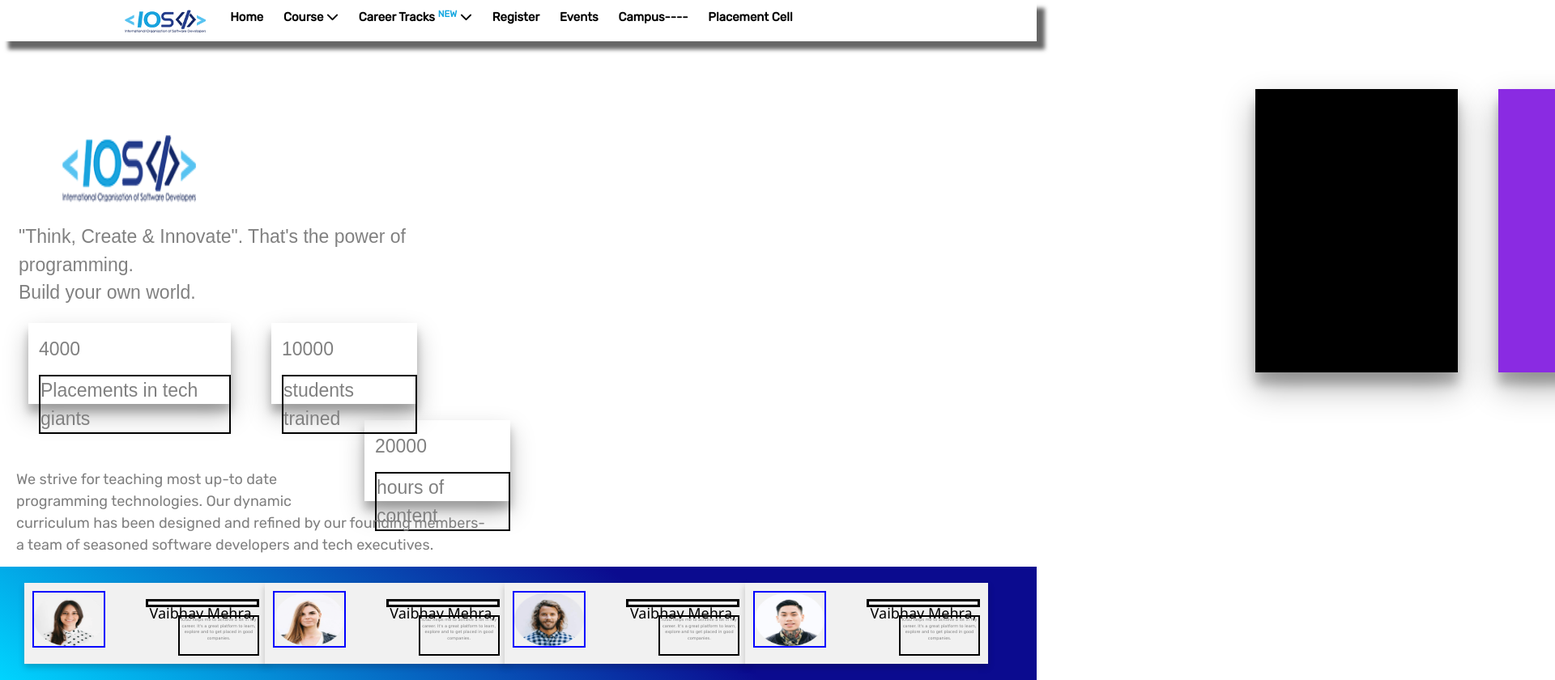
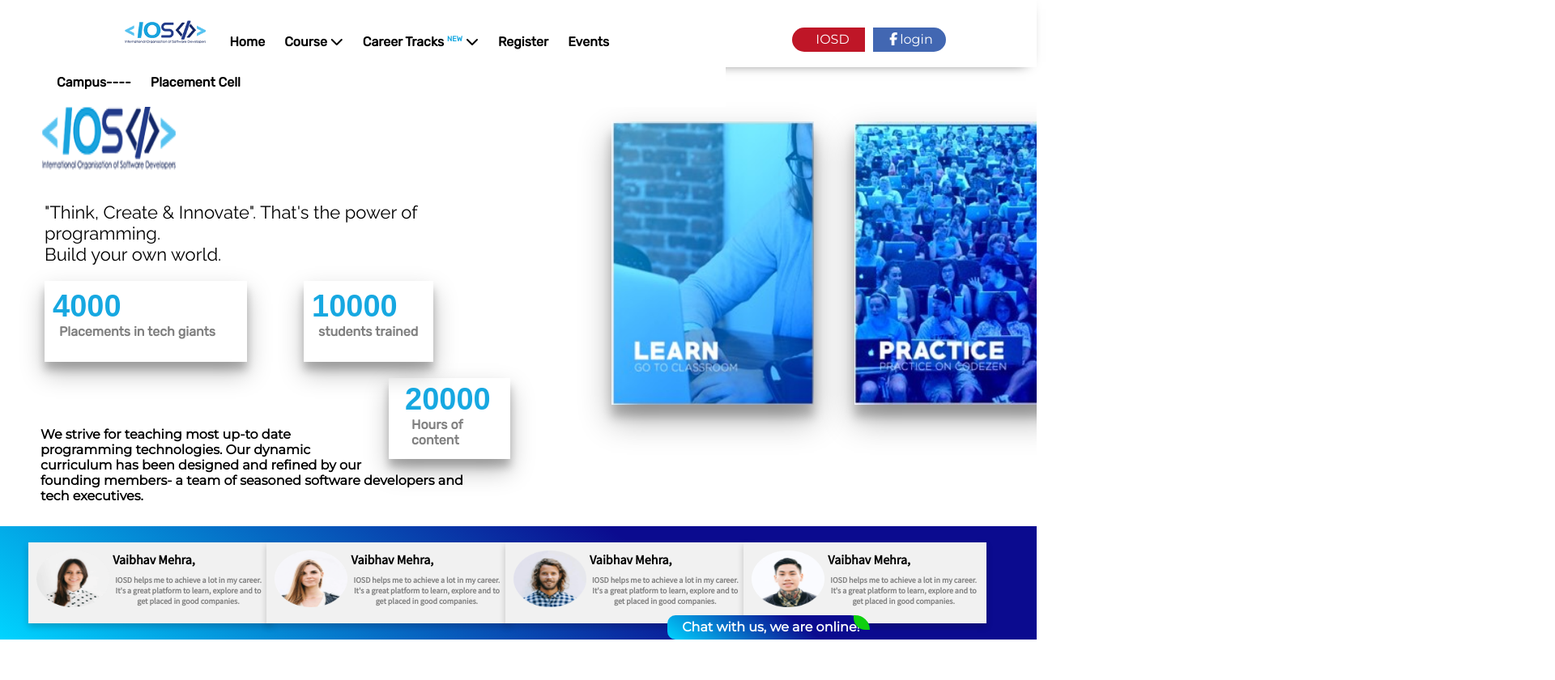
Before and after one commit to ShreyaPrasad1209/ISOC-19, a plain HTML site: page index.html in a window 1280 px wide. Shown: the top 840 px of the page at 81% size, 1920 px wide, since content can reach past the window. After the commit the page ends 800 px from the top, so only its background shows below. Drawn offline with nearby package versions, Linux system fonts and the light colour scheme.

Commit message:
Add files via upload

```diff
--- a/index.css
+++ b/index.css
@@ -1,6 +1,10 @@
 *{
     margin: 0;
     padding: 0;
+    box-sizing: border-box;
+}
+html, body{
+    overflow-x: hidden;
 }
 
 .header {
@@ -9,8 +13,68 @@
     top: 0;
     left: 0;
     z-index: 1;
-    height: 80px;
+    height: 83px;
+    box-shadow: none;
+    background: #fff;
+    box-shadow: -4px 2px 16px -9px;
 }
+
+.nav-right{
+    display: block;
+    float: right;
+    list-style: none;
+    margin: auto;
+    text-align: center;
+    width: 30%;
+    position: relative;
+    top: 27%;
+
+}
+
+.right-nav-list{
+    list-style: none;
+    display: inline-flex;
+    margin-right: 40px;
+    margin-top: 12px;
+}
+.right-nav-list > a {
+    padding-left: 20px;
+    background: #BF1627;
+    margin-left: 10px;
+    height: 30px;
+    width: 90px;
+    padding-top: 5px;
+    font-family: 'Montserrat', sans-serif;
+    color: white;
+    text-decoration: none;
+}
+    .right-nav-list > #fb {
+        padding-left: 20px;
+        background: #4267b2;
+        margin-left: 10px;
+        height: 30px;
+        width: 90px;
+        padding-top: 5px;
+        font-family: 'Montserrat', sans-serif;
+
+}
+.right-nav-list > a:nth-child(1){
+    border-top-left-radius: 20px;
+    border-bottom-left-radius: 20px;
+    padding-right: 10px;
+}
+.right-nav-list > a:nth-child(2){
+    border-top-right-radius: 20px;
+    border-bottom-right-radius: 20px;
+    padding-right: 16px;
+
+}
+.right-nav-list > a >li> i{
+    color: #fff;
+    padding-right: 3px;
+}
+
+
 
 .header .nav-bar {
     padding: 0 50px;
@@ -18,6 +82,10 @@
     background: white;
     position: relative;
     line-height: 40px;
+    float: left;
+    box-shadow: none;
+    width: 70%;
+
 }
 
 .header .nav-link {
@@ -29,31 +97,26 @@
     font-weight: 700;
     text-decoration: none;
     margin-left: 20px;
-    /* margin-top: 0px; */
+    margin-top: 0px;
 }
 
-/* .header .nav-bar .nav-link:hover {
-    colo: #202020;
-} */
+
+
+
+
 
 .shadow {
     box-shadow: 10px 10px 5px #666666;
 }
 
-.pull-right {
-  float: right;
-  margin-top: 100px;
-}
+
 
 .header img{
     max-height: 34.2px;
     max-width: none;
-    margin-top: 10px;
+    margin-top: 23px;
     margin-left: 100px;
 
-}
-i{
-    color: black;
 }
 
 sup{
@@ -62,15 +125,21 @@ sup{
     font-family: 'Rubik', sans-serif;
     font-size: 9px;
 }
-
-.iosd{
+.media{
+    width: 25%;
+    float: right;
+    position: absolute;
+    margin-left: 60%;
+    margin-top: 0%;
+}
+ .iosd{
     background: #A22C29;
     color: white;
     font-family: 'Open Sans', sans-serif;
     width: 80px;
     height: 30px;
-    float: left;
-    margin-right: 100px;
+    float:right;
+    margin-left: 50px;
     padding-left: 2px;
     border-radius: 15px 0px 0px 15px;
 }
@@ -80,33 +149,25 @@ sup{
     float: right;
     width: 80px;
     height:30px;
+    margin-left: 300px;
+    margin-top: 0px;
     border-radius: 0px 15px 15px 0px;
 }
 
-.fab-fa-facebook-f{
-    color: white;
-}
-
-.main ::after{
+.main-page ::after{
     content: "";
     display: table;
     clear: both;
 }
 
 
-
-
-
 .card-1{
     box-shadow: 0 19px 38px rgba(0,0,0,0.30), 0 15px 12px rgba(0,0,0,0.22);
     width: 250px;
     height: 350px;
-    background: black;
-    margin-left: 900px;
-    margin-top: 100px;
+    margin-left: 100px;
+    margin-top: 140px;
     float: left;
-
-
 }
 
 
@@ -115,43 +176,47 @@ sup{
     box-shadow: 0 19px 38px rgba(0,0,0,0.30), 0 15px 12px rgba(0,0,0,0.22);
     width: 250px;
     height: 350px;
-    background:blueviolet;
-    margin-left: 1200px;
-    margin-top: 100px;
-
+     margin-left: 400px;
+    margin-top: 140px;
 
 }
 
 .cards{
-    /* background: #A22C29; */
+
    float: right;
    width: 50%;
    padding: 10px;
-   height: 700px;
+   height: 650px;
+   margin: 0 -5px;
  }
 
+ .cards img{
+    width: 250px;
+    height: 350px;
+ }
 .home{
 
   float: left;
   width: 50%;
   padding: 10px;
-  height: 700px;
+  height: 650px;
 
 }
 
 .home img {
-    margin-left: 60px;
-    margin-top: 150px;
+    margin-left: 35px;
+    margin-top: 110px;
     width: 180px;
     height: 100px;
 }
 
-.home p{
-    font-family: 'PT Sans', sans-serif;
-    color: #808080;
-    font-size: 23px;
-    margin-left: 13px;
-    margin-top: 15px;
+#caption {
+    font-family: 'Raleway', sans-serif;
+    color: black;
+    font-size: 22px;
+    margin-left: 45px;
+    margin-top: 25px;
+    font-weight: 590;
 }
 
 .card-3 {
@@ -159,47 +224,61 @@ sup{
     width: 250px;
     height: 100px;
     margin-top: 20px;
-    margin-left: 25px;
+    margin-left: 45px;
     float: left;
+    overflow: hidden;
+    padding: 10px;
   }
 
   .card-4 {
     box-shadow: 0 14px 28px rgba(0,0,0,0.25), 0 10px 10px rgba(0,0,0,0.22);
-    width: 180px;
+    width: 160px;
     height: 100px;
     margin-top: 20px;
-    margin-left: 50px;
+    margin-left: 70px;
     float: inherit;
+    overflow: hidden;
+    padding: 10px;
   }
 
   .card-5 {
     box-shadow: 0 14px 28px rgba(0,0,0,0.25), 0 10px 10px rgba(0,0,0,0.22);
-    width: 180px;
+    width: 150px;
     height: 100px;
     margin-top: 20px;
     margin-left: 20px;
     float: right;
+    overflow: hidden;
+    padding-top: 5px;
+    padding-left: 20px;
+    padding-bottom: 0px;
   }
 
 #para{
     margin-top: 200px;
-    font-family: 'Rubik', sans-serif;
-    margin-left: 10px;
+    font-family: 'Montserrat', sans-serif;
+    margin-left: 40px;
     margin-right: 20px;
     height: 50px;
-    font-size: 18px;
+    font-size: 16px;
+    font-weight: 600;
 }
 
 .box-para{
-    font-size: 2px;
-    border: 2px solid black;
+    font-size: 16px;
+    color: #808080;
     margin-bottom: 20px;
+    font-weight: 700;
+    font-family: 'Rubik', sans-serif;
+    padding-left: 8px;
 
 }
 
 .number{
     color: #17A8E1;
-    font-size: 20px;
+    font-size: 38px;
+    font-weight: 700;
+    font-family: 'Fjalla One', sans-serif;
 }
 
 
@@ -228,29 +307,24 @@ sup{
     margin-top: 20px;
   }
 
-  /* Remove extra left and right margins, due to padding in columns */
-  .row {margin: 0 -5px;}
-
-  /* Clear floats after the columns */
   .row:after {
     content: "";
     display: table;
     clear: both;
   }
 
-  /* Style the counter cards */
+
   .card {
-    box-shadow: 0 4px 8px 0 rgba(0, 0, 0, 0.2); /* this adds the "card" effect */
-    /*  */
+    box-shadow: 0 4px 8px 0 rgba(0, 0, 0, 0.2);
     width: 300px;
     height: 100px;
     padding: 10px;
     margin-left: 10px;
     text-align: center;
     background-color: #f1f1f1;
+    overflow: hidden;
   }
 
-  /* Responsive columns - one column layout (vertical) on small screens */
   @media screen and (max-width: 600px) {
     .column {
       width: 100%;
@@ -263,26 +337,62 @@ sup{
      width: 90px;
      height: 70px;
      float: left;
-     border: 2px solid blue;
+
  }
 
  h5{
      padding-top: 1px;
-     border: 3px solid black;
      height: 10px;
      width: 50%;
-     float: right;
-     font-size: 10px;
-     font-weight: 500;
+     float: left;
+     margin-left: -15px;
+     font-size: 16px;
+     font-weight: 600;
+     font-family: 'Source Sans Pro', sans-serif;
  }
 
  .card p{
-     border: 2px solid black;
-     width: 100px;
-    height: 50px;
-    font-size: 5px;
+
+    width: 185px;
+    height: 40px;
+    font-size: 10px;
     color: #808080;
     float: right;
+    margin-top: 20px;
+    font-weight: 600;
+    font-family: 'Source Sans Pro', sans-serif;
+}
 
+.chat{
 
- }
+   background: linear-gradient(36deg, rgba(0,212,255,1) 0%, rgba(11,11,143,1) 64%);
+   position:absolute;
+   bottom:0;
+   width:20%;
+   height:30px;
+   float:right;
+   right: 0;
+   margin-right: 200px;
+   border-top-right-radius: 30px;
+   border-top-left-radius: 10px;
+   border-bottom-left-radius: 10px;
+}
+.chat > p {
+    color: #fff;
+    text-align: center;
+    font-weight: 600;
+    font-family: 'Montserrat', sans-serif;
+    padding: 5px;
+}
+.span-right {
+    position: relative;
+    top: -29px;
+    height: 18px;
+    width: 20px;
+    background: #0ed00e;
+    float: right;
+    border-bottom-left-radius: 60px;
+    z-index: 99;
+    border-top-right-radius: 73px;
+    right: 6px;
+}
--- a/index.html
+++ b/index.html
@@ -6,11 +6,13 @@
     <meta http-equiv="X-UA-Compatible" content="ie=edge">
     <link rel="stylesheet" href="index.css">
     <link href="https://fonts.googleapis.com/css?family=Rubik&display=swap" rel="stylesheet">
-    <link rel="stylesheet" href="https://www.w3schools.com/w3css/4/w3.css">
+    <link href="https://fonts.googleapis.com/css?family=Raleway&display=swap" rel="stylesheet">
+    <link href="https://fonts.googleapis.com/css?family=Montserrat|Open+Sans|Source+Sans+Pro&display=swap" rel="stylesheet">
     <title>ISOC'19</title>
 </head>
 <body>
     <div class="header">
+
             <div class="nav-bar shadow">
                 <a href="#"><img src="IOSD-logo.png" ></a>
             <a class="nav-link" href="#">Home</a>
@@ -20,20 +22,25 @@
             <a class="nav-link" href="#">Events</a>
             <a class="nav-link" href="#">Campus----</a>
             <a class="nav-link" href="#">Placement Cell</a>
-          <!-- <div class="nav-link pull-right"> -->
-                 <!-- <div class="iosd"> IOSD </div>
-                 <div class="facebook"> <i class="fab fa-facebook-f"></i> login</div>
-          </a>  -->
+           </div>
+            <div class="nav-right">
+                    <ul class="right-nav-list">
+                        <a href = "#"><li>IOSD</li></a>
+                        <a href = "#" id="fb"><li><i class="fab fa-facebook-f"></i>login</li></a>
+                    </ul>
+                </div>
+
         </div>
      </div>
-     <div class="main">
+
+     <div class="main-page">
           <div class="cards">
-            <div class="card-1"></div>
-            <div class="card-2"></div>
+            <div class="card-1"> <img src="learn.png"></div>
+            <div class="card-2"> <img src="practice.jpeg"> </div>
         </div>
      <div class="home">
          <img src="IOSD-logo.png">
-         <p> "Think, Create & Innovate". That's the power of programming. <br>
+         <p id="caption"> "Think, Create & Innovate". That's the power of programming. <br>
           Build your own world. </p>
           <div class="card-3">
            <p class="number">
@@ -53,7 +60,7 @@
                         20000
                     </p>
 
-                    <p class="box-para">hours of content</p> </div>
+                    <p class="box-para">Hours of content</p> </div>
 
 
 
@@ -105,6 +112,11 @@
                         </div>
                         </div>
                       </div>
+
+                    <div class="chat">
+                        <p>Chat with us, we are online!</p>
+                 <span class="span-right"></span>
+                    </div>
         </footer>
 
     <script src="https://kit.fontawesome.com/d24123abd4.js"></script>
```
Also changed, not shown: learn.png (added), practice.jpeg (added). Lines whose indentation alone changed are shown as unchanged.
